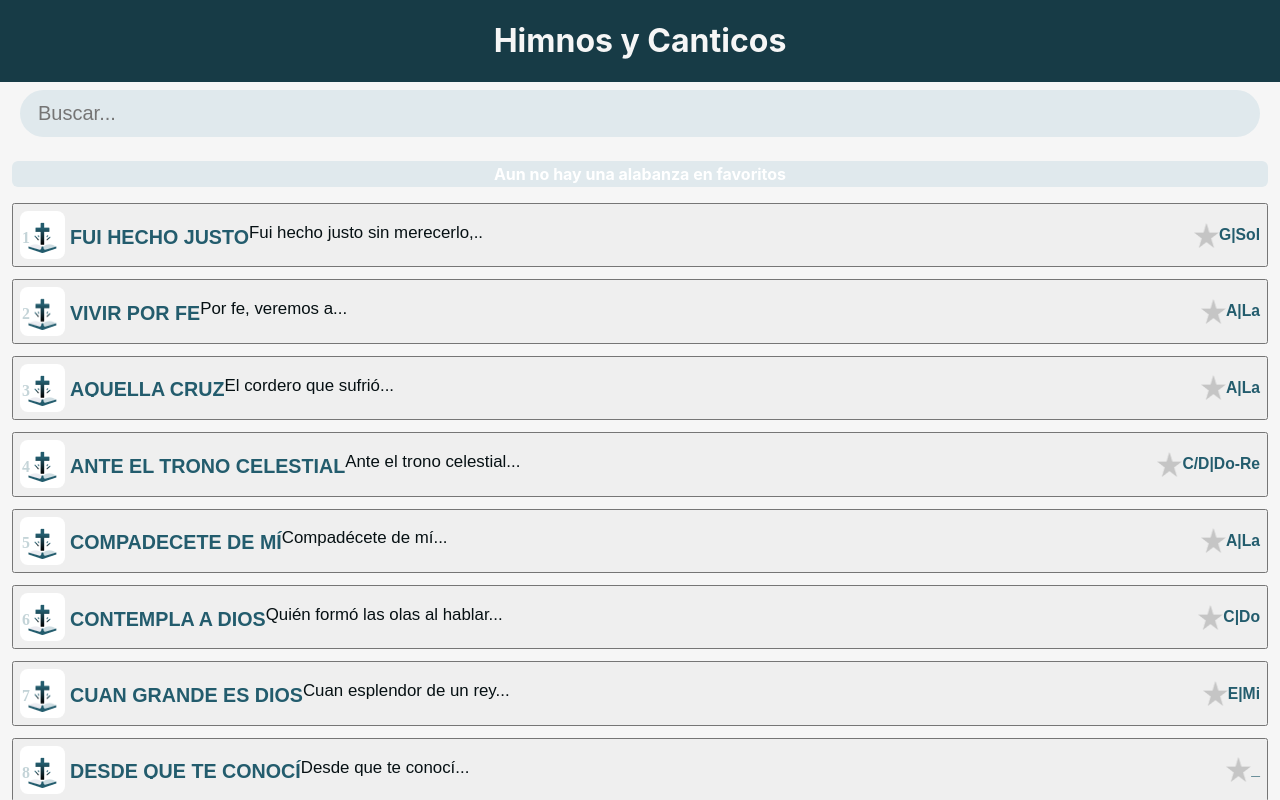
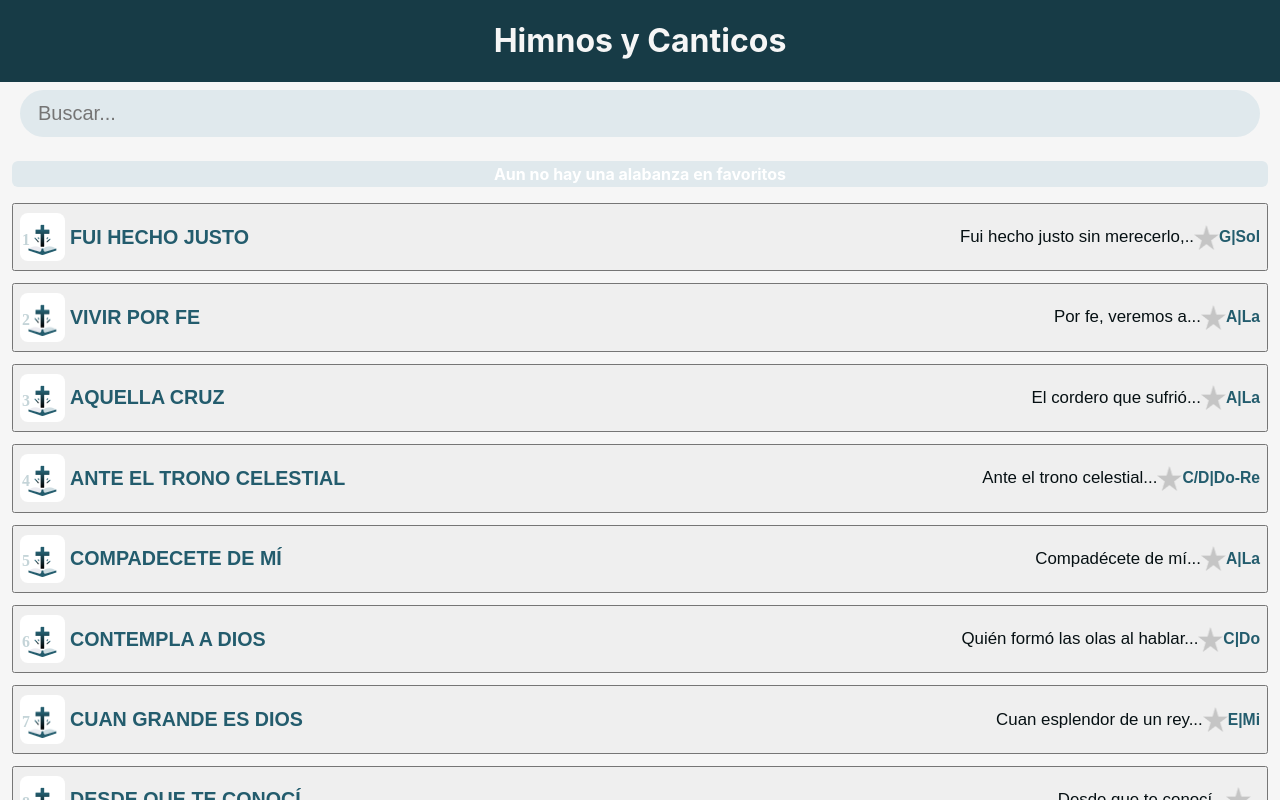
Before and after one commit to jasbel/react-himno-web, a React (Vite) app: page /himno in a window 1280 px wide. Shown: the top 800 px of the page. Built offline with nearby package versions, Linux system fonts and the light colour scheme.

Commit message:
feat: himnos

```diff
--- a/src/components/himno/HimnoItem.tsx
+++ b/src/components/himno/HimnoItem.tsx
@@ -37,7 +37,7 @@ const HimnoItem = ({ item, onClick }: Props) => {
       <ImageItem id={id} isFavorite={isFavorite} />
 
       <div style={styles.content}>
-        <div style={{ display: 'flex', flex: 1 }}>
+        <div style={{ display: 'flex', flex: 1 , justifyContent: 'space-between', alignItems: 'center'}}>
           <p style={{ ...styles.title, ...styles.oneLine }}> {title_es}</p>
           <p style={{ ...styles.description, ...styles.oneLine }}> {description_es}</p>
         </div>
@@ -76,10 +76,11 @@ const styles: { [key in any]: React.CSSProperties } = {
   description: {
     fontSize: responsive(17, 16),
     color: Colors.txtBlack,
+    paddingLeft: 8
   },
   oneLine: {
     textOverflow: "ellipsis",
-    maxHeight: 19,
+    // maxHeight: 19,
     overflow: "hidden",
     whiteSpace: "nowrap",
   },
--- a/src/screens/HimnoScreen.tsx
+++ b/src/screens/HimnoScreen.tsx
@@ -109,7 +109,6 @@ const HimnoScreen = (props: Props) => {
             }}
           >
             {!favorites.length && <FavoriteEmptyState />}
-
             {favorites.map((item) => (
               <HimnoItem
                 key={item.id}
```
